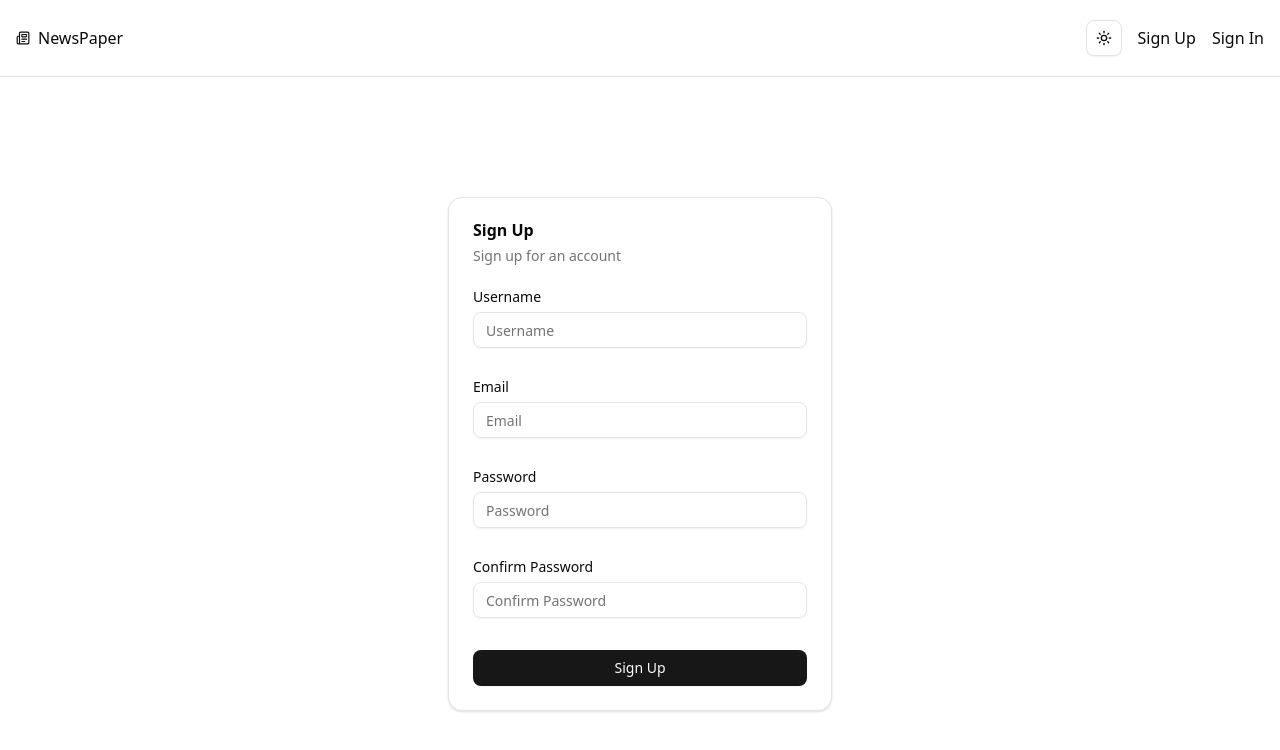
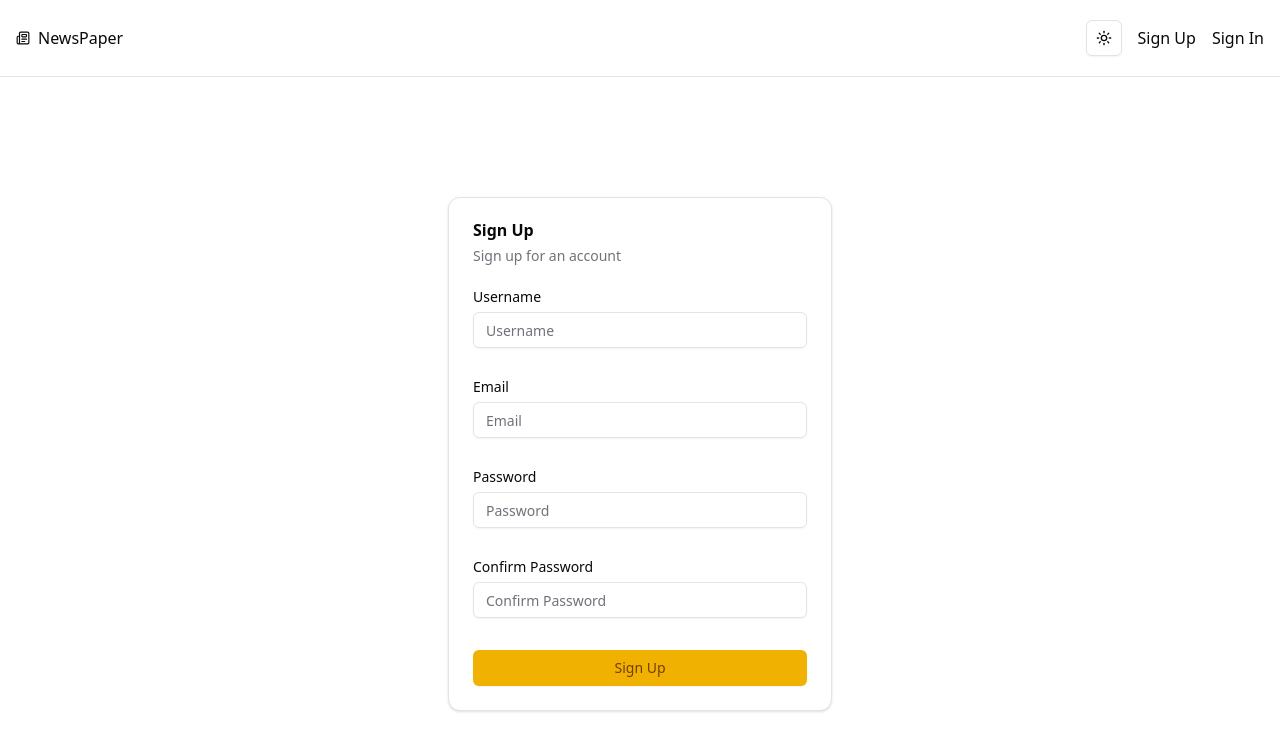
Before and after one commit to viet34tqc/next-auth-without-next-auth, a Next.js app: page /sign-up in a window 1280 px wide. Shown: the top 750 px of the page. Built offline with nearby package versions, Linux system fonts and the light colour scheme; no server answers.

Commit message:
Upate sign in design

```diff
--- a/src/app/(auth)/sign-in/_actions/signIn.ts
+++ b/src/app/(auth)/sign-in/_actions/signIn.ts
@@ -5,12 +5,13 @@ import { verifyHashPassword } from '@/lib/auth/password'
 import { createSession, generateRandomSessionToken } from '@/lib/auth/session'
 import { prisma } from '@/lib/prisma'
 import { ActionState } from '@/lib/types'
-import { fromErrorfromMessageToFormState, fromMessageToFormState } from '@/lib/utils'
+import { fromErrorfromMessageToFormState } from '@/lib/utils'
+import { redirect } from 'next/navigation'
 import { z } from 'zod'
 
 const signInSchema = z.object({
-  email: z.string().min(1),
-  password: z.string().min(1),
+  email: z.string().min(1, { message: 'Email is required' }),
+  password: z.string().min(1, { message: 'Password is required' }),
 })
 
 export const signIn = async (formState: ActionState, formData: FormData) => {
@@ -38,8 +39,8 @@ export const signIn = async (formState: ActionState, formData: FormData) => {
     const session = await createSession(sessionToken, user.id)
 
     await setSessionCookie(sessionToken, session.expiresAt)
-    return fromMessageToFormState('SUCCESS', 'Signed in successfully')
   } catch (error) {
     return fromErrorfromMessageToFormState(error)
   }
+  redirect('/dashboard')
 }
--- a/src/app/(auth)/sign-in/page.tsx
+++ b/src/app/(auth)/sign-in/page.tsx
@@ -1,48 +1,53 @@
 'use client'
 
+import { SubmitButton } from '@/app/posts/_components/SubmitButton'
 import { FieldError } from '@/components/form/FieldError'
+import { Card, CardContent, CardDescription, CardHeader, CardTitle } from '@/components/ui/card'
+import { Input } from '@/components/ui/input'
+import { Label } from '@/components/ui/label'
 import { EMPTY_FORM_STATE } from '@/lib/constants'
 import { PATHS } from '@/path'
 import Link from 'next/link'
 import { useActionState } from 'react'
-import { useFormStatus } from 'react-dom'
 import { signIn } from './_actions/signIn'
-type SubmitButtonProps = {
-  label: string
-  loading: React.ReactNode
-}
-const SubmitButton = ({ label, loading }: SubmitButtonProps) => {
-  const { pending } = useFormStatus()
-
-  return (
-    <button disabled={pending} type='submit' className='border-2'>
-      {pending ? loading : label}
-    </button>
-  )
-}
 
 const SignInPage = () => {
   const [actionState, action] = useActionState(signIn, EMPTY_FORM_STATE)
+
   return (
-    <>
-      <form action={action} className='p-4 flex flex-col gap-y-2'>
-        <div>
-          <input name='email' type='email' placeholder='Email' className='border' />
-          <FieldError actionState={actionState} name='email' />
-        </div>
-        <div>
-          <input name='password' type='password' placeholder='Password' className='border' />
-          <FieldError actionState={actionState} name='password' />
-        </div>
+    <Card className='mx-auto mt-24 max-w-96 animate-in fade-in-10 slide-in-from-top-10 duration-600'>
+      <CardHeader>
+        <CardTitle>Sign In</CardTitle>
+        <CardDescription>Sign in to your account</CardDescription>
+      </CardHeader>
+      <CardContent>
+        <form action={action} className='flex flex-col gap-y-6'>
+          <div className='space-y-2'>
+            <Label htmlFor='email'>Email</Label>
+            <Input id='email' name='email' type='email' placeholder='Email' />
+            <FieldError actionState={actionState} name='email' />
+          </div>
 
-        <SubmitButton label='Sign in' loading='Signing in...' />
+          <div className='space-y-2'>
+            <Label htmlFor='password'>Password</Label>
+            <Input id='password' name='password' type='password' placeholder='Password' />
+            <FieldError actionState={actionState} name='password' />
+          </div>
 
-        <span className='font-bold'>{actionState.message}</span>
-      </form>
-      <div>
-        <Link href={PATHS.signInGithub()}>Sign in with GitHub</Link>
-      </div>
-    </>
+          {actionState.status === 'ERROR' && actionState.message && (
+            <p className='text-destructive text-sm font-medium'>{actionState.message}</p>
+          )}
+
+          <SubmitButton label='Sign In' loading='Signing in...' />
+
+          <div className='flex justify-center'>
+            <Link href={PATHS.signInGithub()} className='text-sm text-primary hover:underline'>
+              Sign in with GitHub
+            </Link>
+          </div>
+        </form>
+      </CardContent>
+    </Card>
   )
 }
 
--- a/src/app/globals.css
+++ b/src/app/globals.css
@@ -9,72 +9,72 @@
 }
 
 :root {
-  --radius: 0.625rem;
+  --radius: 0.5rem;
   --background: oklch(1 0 0);
-  --foreground: oklch(0.145 0 0);
+  --foreground: oklch(0.141 0.005 285.823);
   --card: oklch(1 0 0);
-  --card-foreground: oklch(0.145 0 0);
+  --card-foreground: oklch(0.141 0.005 285.823);
   --popover: oklch(1 0 0);
-  --popover-foreground: oklch(0.145 0 0);
-  --primary: oklch(0.205 0 0);
-  --primary-foreground: oklch(0.985 0 0);
-  --secondary: oklch(0.97 0 0);
-  --secondary-foreground: oklch(0.205 0 0);
-  --muted: oklch(0.97 0 0);
-  --muted-foreground: oklch(0.556 0 0);
-  --accent: oklch(0.97 0 0);
-  --accent-foreground: oklch(0.205 0 0);
+  --popover-foreground: oklch(0.141 0.005 285.823);
+  --primary: oklch(0.795 0.184 86.047);
+  --primary-foreground: oklch(0.421 0.095 57.708);
+  --secondary: oklch(0.967 0.001 286.375);
+  --secondary-foreground: oklch(0.21 0.006 285.885);
+  --muted: oklch(0.967 0.001 286.375);
+  --muted-foreground: oklch(0.552 0.016 285.938);
+  --accent: oklch(0.967 0.001 286.375);
+  --accent-foreground: oklch(0.21 0.006 285.885);
   --destructive: oklch(0.577 0.245 27.325);
-  --border: oklch(0.922 0 0);
-  --input: oklch(0.922 0 0);
-  --ring: oklch(0.708 0 0);
+  --border: oklch(0.92 0.004 286.32);
+  --input: oklch(0.92 0.004 286.32);
+  --ring: oklch(0.795 0.184 86.047);
   --chart-1: oklch(0.646 0.222 41.116);
   --chart-2: oklch(0.6 0.118 184.704);
   --chart-3: oklch(0.398 0.07 227.392);
   --chart-4: oklch(0.828 0.189 84.429);
   --chart-5: oklch(0.769 0.188 70.08);
   --sidebar: oklch(0.985 0 0);
-  --sidebar-foreground: oklch(0.145 0 0);
-  --sidebar-primary: oklch(0.205 0 0);
-  --sidebar-primary-foreground: oklch(0.985 0 0);
-  --sidebar-accent: oklch(0.97 0 0);
-  --sidebar-accent-foreground: oklch(0.205 0 0);
-  --sidebar-border: oklch(0.922 0 0);
-  --sidebar-ring: oklch(0.708 0 0);
+  --sidebar-foreground: oklch(0.141 0.005 285.823);
+  --sidebar-primary: oklch(0.795 0.184 86.047);
+  --sidebar-primary-foreground: oklch(0.421 0.095 57.708);
+  --sidebar-accent: oklch(0.967 0.001 286.375);
+  --sidebar-accent-foreground: oklch(0.21 0.006 285.885);
+  --sidebar-border: oklch(0.92 0.004 286.32);
+  --sidebar-ring: oklch(0.795 0.184 86.047);
 }
 
 .dark {
-  --background: oklch(0.145 0 0);
+  --background: oklch(0.141 0.005 285.823);
   --foreground: oklch(0.985 0 0);
-  --card: oklch(0.205 0 0);
+  --card: oklch(0.21 0.006 285.885);
   --card-foreground: oklch(0.985 0 0);
-  --popover: oklch(0.205 0 0);
+  --popover: oklch(0.21 0.006 285.885);
   --popover-foreground: oklch(0.985 0 0);
-  --primary: oklch(0.922 0 0);
-  --primary-foreground: oklch(0.205 0 0);
-  --secondary: oklch(0.269 0 0);
+  --primary: oklch(0.795 0.184 86.047);
+  --primary-foreground: oklch(0.421 0.095 57.708);
+  --secondary: oklch(0.274 0.006 286.033);
   --secondary-foreground: oklch(0.985 0 0);
-  --muted: oklch(0.269 0 0);
-  --muted-foreground: oklch(0.708 0 0);
-  --accent: oklch(0.269 0 0);
+  --muted: oklch(0.274 0.006 286.033);
+  --muted-foreground: oklch(0.705 0.015 286.067);
+  --accent: oklch(0.274 0.006 286.033);
   --accent-foreground: oklch(0.985 0 0);
   --destructive: oklch(0.704 0.191 22.216);
   --border: oklch(1 0 0 / 10%);
   --input: oklch(1 0 0 / 15%);
-  --ring: oklch(0.556 0 0);
+  --ring: oklch(0.554 0.135 66.442);
   --chart-1: oklch(0.488 0.243 264.376);
   --chart-2: oklch(0.696 0.17 162.48);
   --chart-3: oklch(0.769 0.188 70.08);
   --chart-4: oklch(0.627 0.265 303.9);
   --chart-5: oklch(0.645 0.246 16.439);
-  --sidebar: oklch(0.205 0 0);
+  --sidebar: oklch(0.21 0.006 285.885);
   --sidebar-foreground: oklch(0.985 0 0);
-  --sidebar-primary: oklch(0.488 0.243 264.376);
-  --sidebar-primary-foreground: oklch(0.985 0 0);
-  --sidebar-accent: oklch(0.269 0 0);
+  --sidebar-primary: oklch(0.795 0.184 86.047);
+  --sidebar-primary-foreground: oklch(0.421 0.095 57.708);
+  --sidebar-accent: oklch(0.274 0.006 286.033);
   --sidebar-accent-foreground: oklch(0.985 0 0);
   --sidebar-border: oklch(1 0 0 / 10%);
-  --sidebar-ring: oklch(0.556 0 0);
+  --sidebar-ring: oklch(0.554 0.135 66.442);
 }
 
 @theme inline {
```
